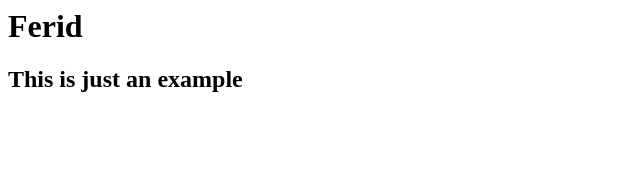
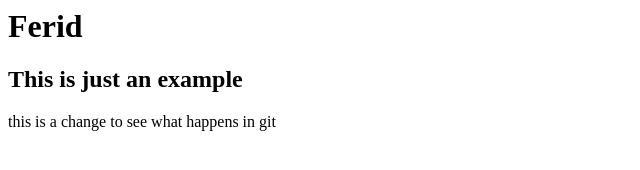
Before and after one commit to b00705312/websitecreation2018Q3, a plain HTML site: page index.html in a window 1280 px wide. Shown: the whole page, without its empty margins (0-640 px from the left). Drawn offline with Linux system fonts and the light colour scheme.

Commit message:
2nd version

```diff
--- a/index.html
+++ b/index.html
@@ -5,5 +5,6 @@
     <body>
         <h1>Ferid </h1>
         <h2>This is just an example</h2>
+        <p>this is a change to see what happens in git</p>
     </body>
 </html>
```
